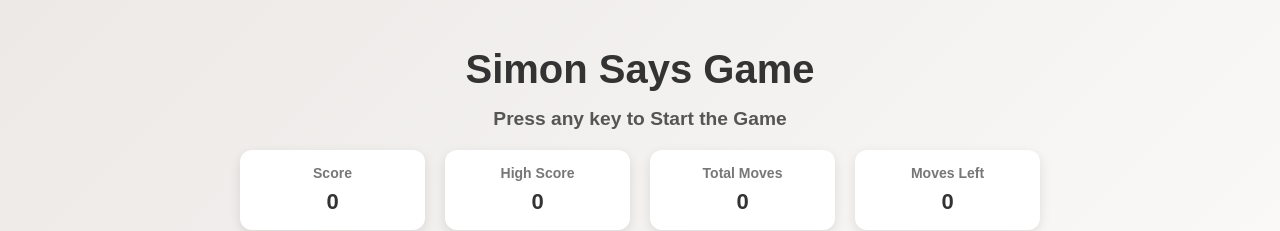
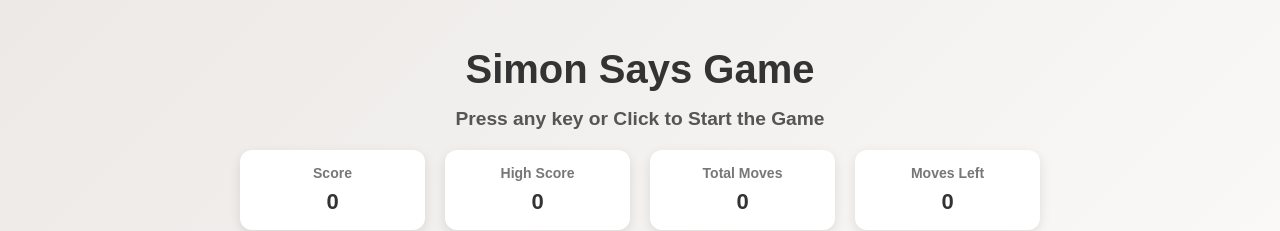
Before and after one commit to Om45m/Simon-Game, a plain HTML site: page index.html in a window 1280 px wide. Shown: the top 231 px of the page. Drawn offline with nearby package versions, Linux system fonts and the light colour scheme.

Commit message:
Update index.html

```diff
--- a/index.html
+++ b/index.html
@@ -10,7 +10,7 @@
     <div id="nextLevelPopup" class="popup">Next Level 🎉</div>
 
   <h1>Simon Says Game</h1>
-  <h2>Press any key to Start the Game</h2>
+<h2>Press any key or Click to Start the Game</h2>
 
 
   <div class="scoreboard">
```
